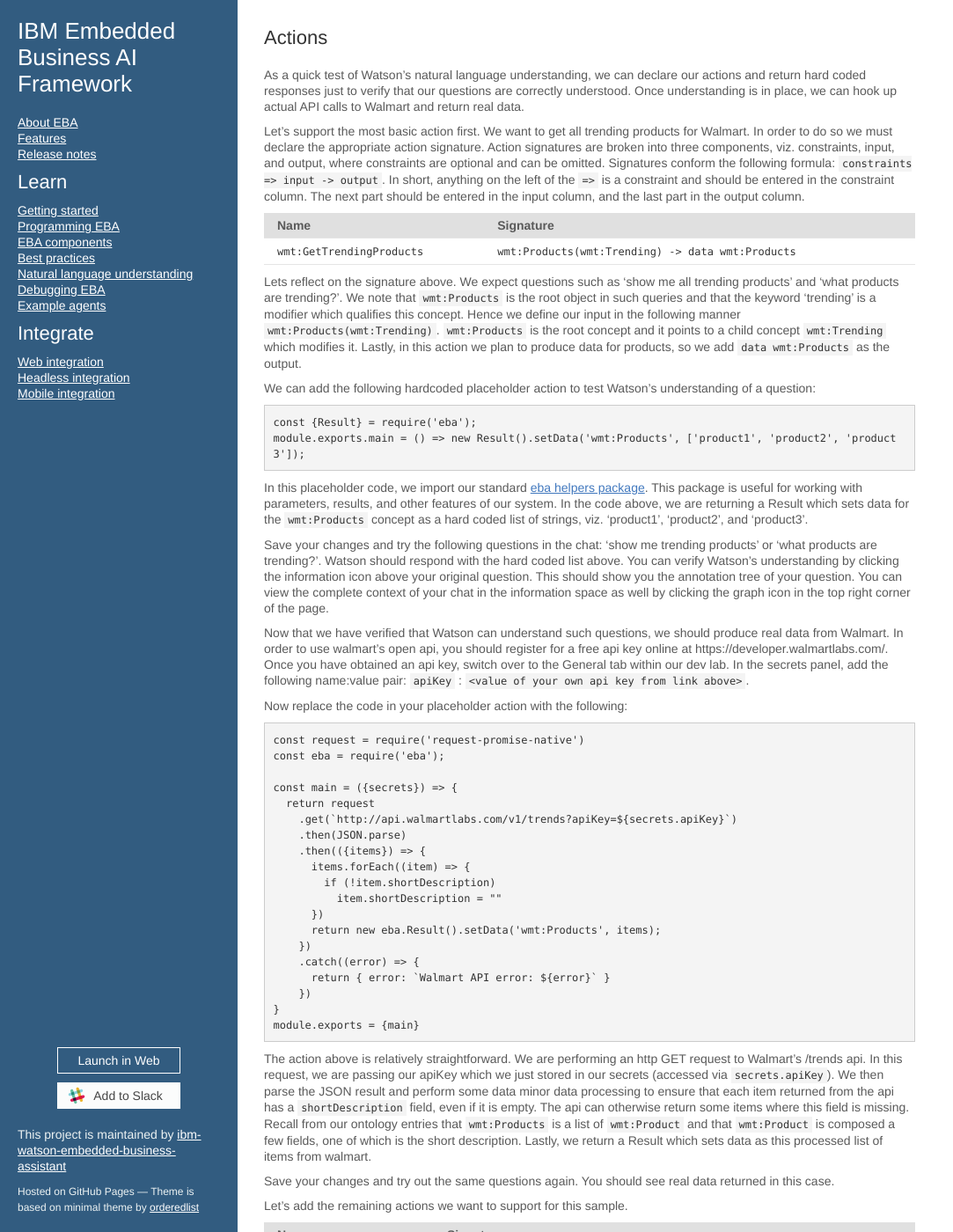
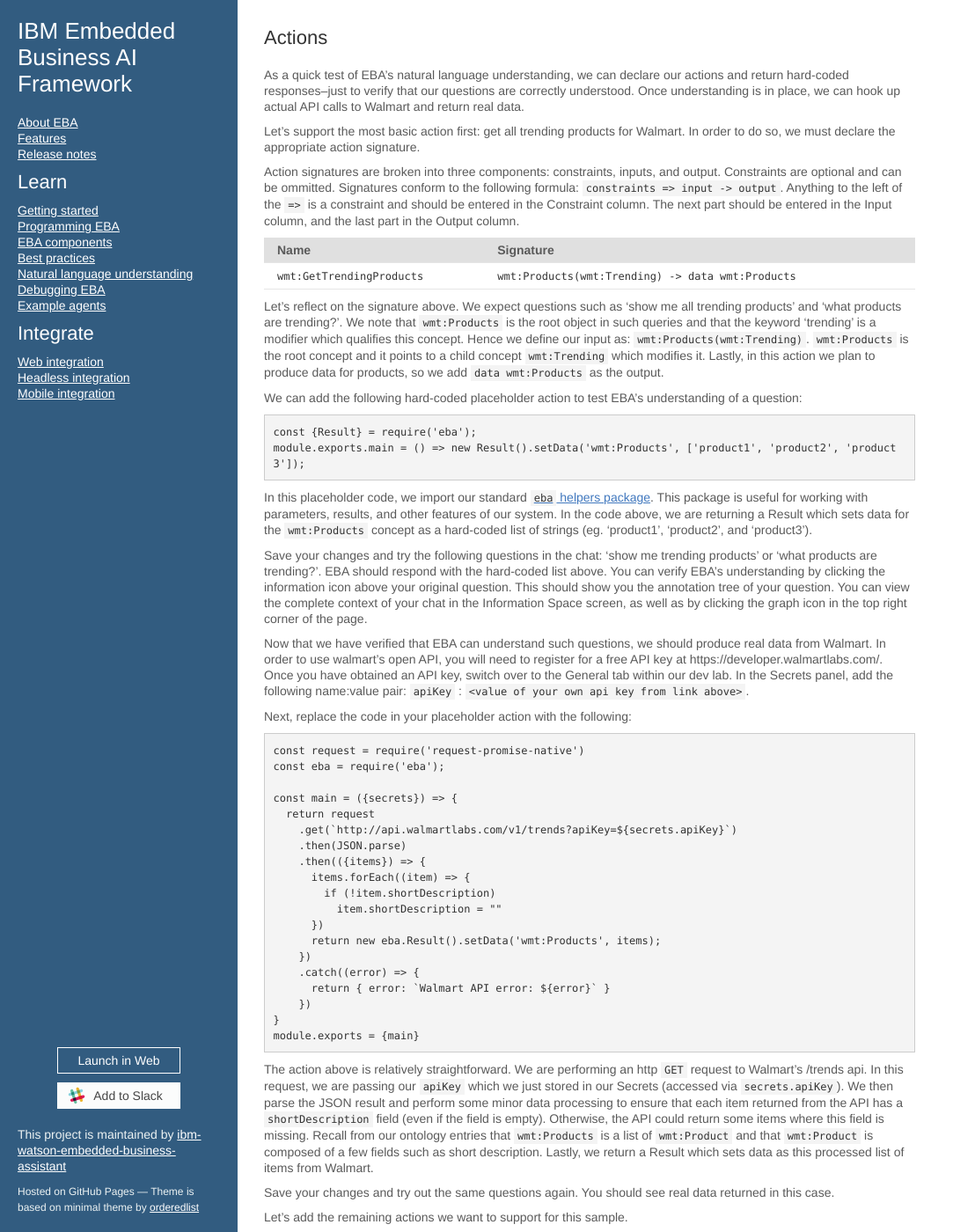
Before and after one commit to ibm-watson-embedded-business-assistant/eba-example-agents, a Jekyll site: the page built from docs/getting-started/Actions.md, in a window 1280 px wide and 1400 px high. Shown: the whole window at 88% size, without its empty margins (0-1083 px from the left). Built offline with Jekyll 4.4.1, drawn with Linux system fonts in a browser that asks for light colours; our own code applies the rules of GitHub Pages for plain Markdown files; some of the changed text lies outside the part shown.

Commit message:
Minor updates

````diff
--- a/docs/getting-started/Actions.md
+++ b/docs/getting-started/Actions.md
@@ -1,29 +1,31 @@
 ## Actions
 
-As a quick test of Watson's natural language understanding, we can declare our actions and return hard coded responses just to verify that our questions are correctly understood. Once understanding is in place, we can hook up actual API calls to Walmart and return real data.
+As a quick test of EBA's natural language understanding, we can declare our actions and return hard-coded responses–just to verify that our questions are correctly understood. Once understanding is in place, we can hook up actual API calls to Walmart and return real data.
 
-Let's support the most basic action first. We want to get all trending products for Walmart. In order to do so we must declare the appropriate action signature. Action signatures are broken into three components, viz. constraints, input, and output, where constraints are optional and can be omitted. Signatures conform the following formula: `constraints => input -> output`. In short, anything on the left of the `=>` is a constraint and should be entered in the constraint column. The next part should be entered in the input column, and the last part in the output column.
+Let's support the most basic action first: get all trending products for Walmart. In order to do so, we must declare the appropriate action signature.
+
+Action signatures are broken into three components: constraints, inputs, and output. Constraints are optional and can be ommitted. Signatures conform to the following formula: `constraints => input -> output`. Anything to the left of the `=>` is a constraint and should be entered in the Constraint column. The next part should be entered in the Input column, and the last part in the Output column.
 
 | Name                          | Signature                                                 |
 | ----------------------------- | --------------------------------------------------------- |
 | `wmt:GetTrendingProducts`     | `wmt:Products(wmt:Trending) -> data wmt:Products`         |
 
-Lets reflect on the signature above. We expect questions such as 'show me all trending products' and 'what products are trending?'. We note that `wmt:Products` is the root object in such queries and that the keyword 'trending' is a modifier which qualifies this concept. Hence we define our input in the following manner  `wmt:Products(wmt:Trending)`. `wmt:Products` is the root concept and it points to a child concept `wmt:Trending` which modifies it. Lastly, in this action we plan to produce data for products, so we add `data wmt:Products` as the output.
+Let's reflect on the signature above. We expect questions such as 'show me all trending products' and 'what products are trending?'. We note that `wmt:Products` is the root object in such queries and that the keyword 'trending' is a modifier which qualifies this concept. Hence we define our input as: `wmt:Products(wmt:Trending)`. `wmt:Products` is the root concept and it points to a child concept `wmt:Trending` which modifies it. Lastly, in this action we plan to produce data for products, so we add `data wmt:Products` as the output.
 
-We can add the following hardcoded placeholder action to test Watson's understanding of a question:
+We can add the following hard-coded placeholder action to test EBA's understanding of a question:
 
 ```
 const {Result} = require('eba');
 module.exports.main = () => new Result().setData('wmt:Products', ['product1', 'product2', 'product3']);
 ```
 
-In this placeholder code, we import our standard [eba helpers package](../lab/NodeHelpers.md). This package is useful for working with parameters, results, and other features of our system. In the code above, we are returning a Result which sets data for the `wmt:Products` concept as a hard coded list of strings, viz. 'product1', 'product2', and 'product3'.
+In this placeholder code, we import our standard [`eba` helpers package](../lab/NodeHelpers.md). This package is useful for working with parameters, results, and other features of our system. In the code above, we are returning a Result which sets data for the `wmt:Products` concept as a hard-coded list of strings (eg. 'product1', 'product2', and 'product3').
 
-Save your changes and try the following questions in the chat: 'show me trending products' or 'what products are trending?'. Watson should respond with the hard coded list above. You can verify Watson's understanding by clicking the information icon above your original question. This should show you the annotation tree of your question. You can view the complete context of your chat in the information space as well by clicking the graph icon in the top right corner of the page.
+Save your changes and try the following questions in the chat: 'show me trending products' or 'what products are trending?'. EBA should respond with the hard-coded list above. You can verify EBA's understanding by clicking the information icon above your original question. This should show you the annotation tree of your question. You can view the complete context of your chat in the Information Space screen, as well as by clicking the graph icon in the top right corner of the page.
 
-Now that we have verified that Watson can understand such questions, we should produce real data from Walmart. In order to use walmart's open api, you should register for a free api key online at https://developer.walmartlabs.com/. Once you have obtained an api key, switch over to the General tab within our dev lab. In the secrets panel, add the following name:value pair: `apiKey` : `<value of your own api key from link above>`.
+Now that we have verified that EBA can understand such questions, we should produce real data from Walmart. In order to use walmart's open API, you will need to register for a free API key at https://developer.walmartlabs.com/. Once you have obtained an API key, switch over to the General tab within our dev lab. In the Secrets panel, add the following name:value pair: `apiKey` : `<value of your own api key from link above>`.
 
-Now replace the code in your placeholder action with the following:
+Next, replace the code in your placeholder action with the following:
 
 ```
 const request = require('request-promise-native')
@@ -47,7 +49,7 @@
 module.exports = {main}
 ```
 
-The action above is relatively straightforward. We are performing an http GET request to Walmart's /trends api. In this request, we are passing our apiKey which we just stored in our secrets (accessed via `secrets.apiKey`). We then parse the JSON result and perform some data minor data processing to ensure that each item returned from the api has a `shortDescription` field, even if it is empty. The api can otherwise return some items where this field is missing. Recall from our ontology entries that `wmt:Products` is a list of `wmt:Product` and that `wmt:Product` is composed a few fields, one of which is the short description. Lastly, we return a Result which sets data as this processed list of items from walmart.
+The action above is relatively straightforward. We are performing an http `GET` request to Walmart's /trends api. In this request, we are passing our `apiKey` which we just stored in our Secrets (accessed via `secrets.apiKey`). We then parse the JSON result and perform some minor data processing to ensure that each item returned from the API has a `shortDescription` field (even if the field is empty). Otherwise, the API could return some items where this field is missing. Recall from our ontology entries that `wmt:Products` is a list of `wmt:Product` and that `wmt:Product` is composed of a few fields such as short description. Lastly, we return a Result which sets data as this processed list of items from Walmart.
 
 Save your changes and try out the same questions again. You should see real data returned in this case.
 
@@ -105,11 +107,11 @@
 | ----------------------------- | ------------------------------------------------------------------------- |
 | `wmt:SearchProductByUPC`     | `wmt:Product(optional :UPC(data :Number)) -> data wmt:Product`             |
 
-Rather than a `:WithName` keyword, we expect a `:UPC` keyword as well as a `:Number`. Hence questions such as `show me product with UPC 123` will be supported by this action. The body of this action is likewise similar to its search-by-name counterpart. The only differences is that we unwrap `h.get(':Number')` and we supply a different query string, viz. `http://api.walmartlabs.com/v1/items?apiKey=${params.secrets.apiKey}&upc=${encodeURIComponent(upc)`.
+Rather than a `:WithName` keyword, we expect a `:UPC` keyword as well as a `:Number`. This action will support questions such as `show me product with UPC 123`. The body of this action is similar to the search-by-name action we created before. The only differences is that we unwrap `h.get(':Number')` and we supply a different query string, eg. `http://api.walmartlabs.com/v1/items?apiKey=${params.secrets.apiKey}&upc=${encodeURIComponent(upc)`.
 
-With these actions in place, we have decent coverage for questions which search for trending products as well as questions which perform general product search by name or upc. On top of these questions, Watson provides you with out of the box support for filtering, sorting, aggregation, etc.
+With these actions in place, we have decent coverage for questions which search for trending products and for questions which perform general product searches by name or UPC. On top of these questions, EBA provides you with out-of-the-box support for filtering, sorting, aggregation, etc.
 
-Here is a short list of questions you should be able to ask at this point within the tutorial.
+Here is a short list of questions you should be able to ask at this point within the tutorial:
 
 - which products are trending?
 - show me top 5 popular products
````
Also changed, not shown: other parts of docs/getting-started/Actions.md (+2 -2 lines).
